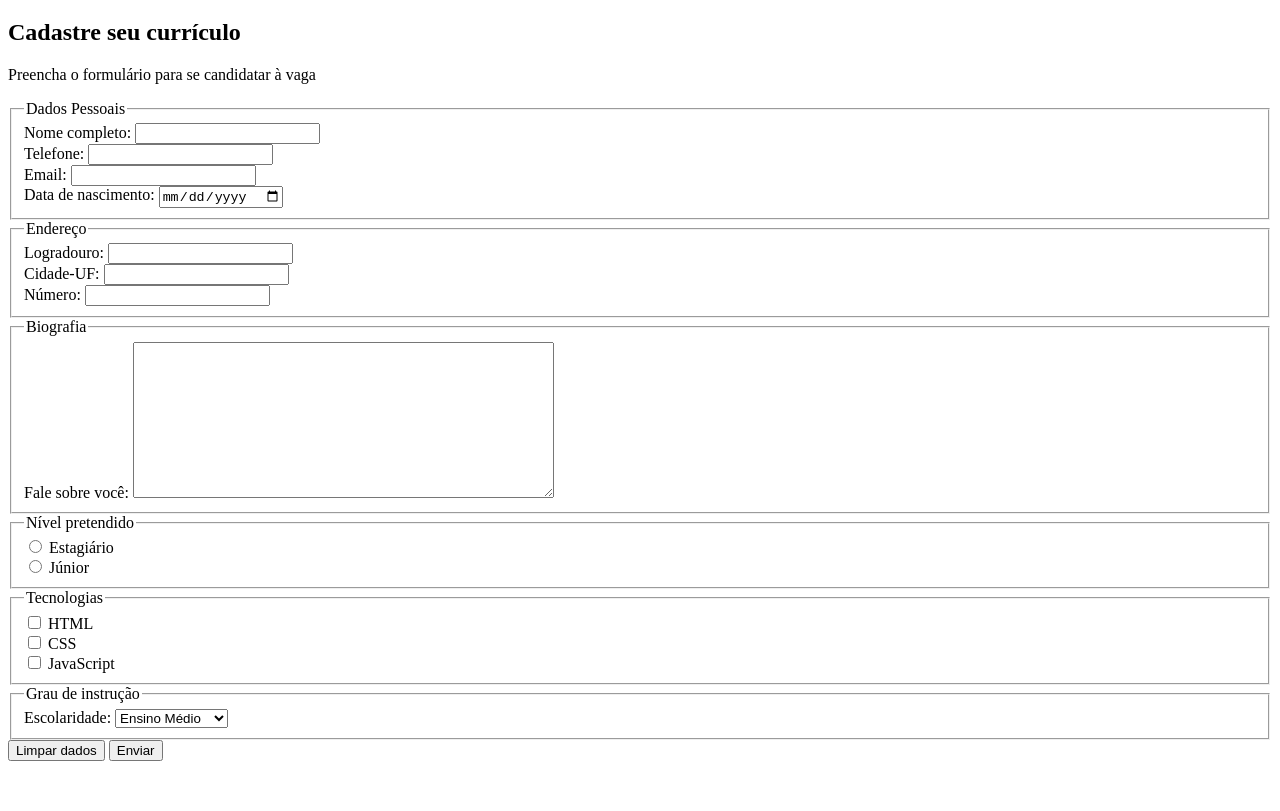
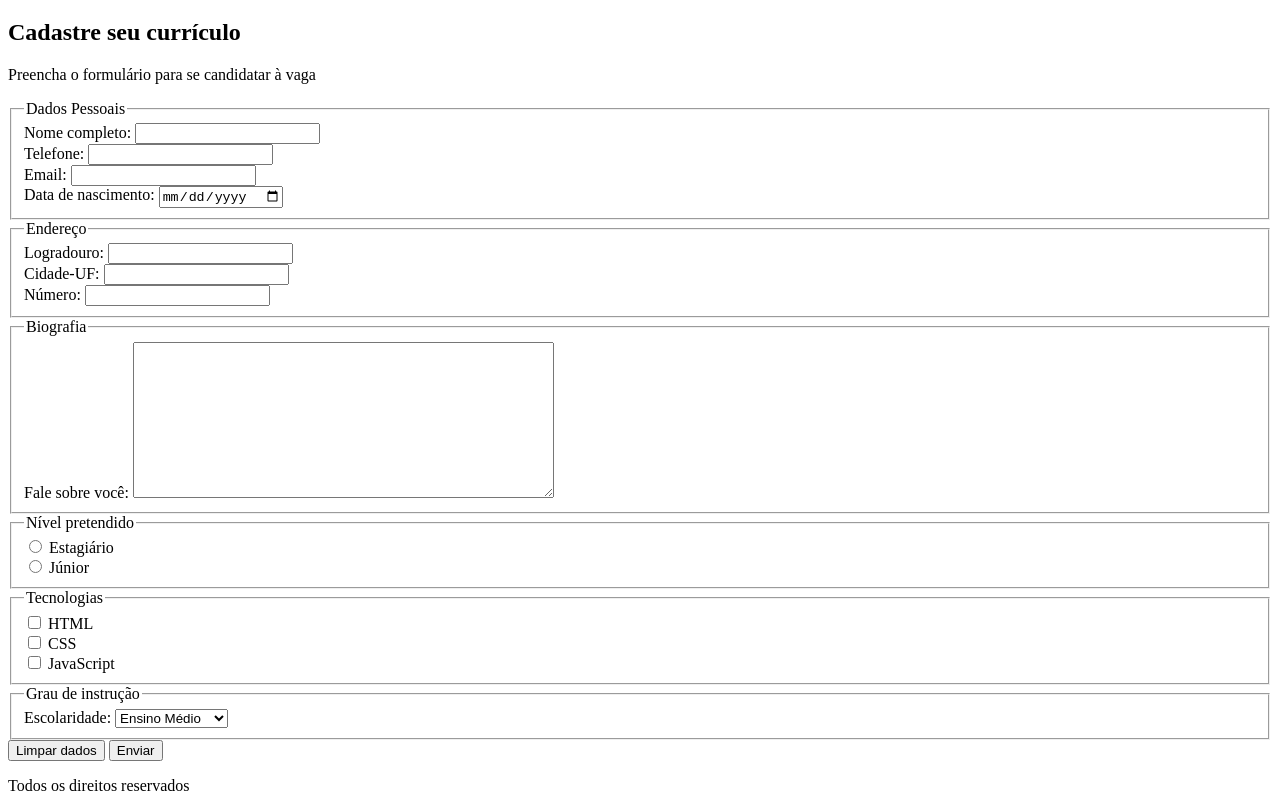
Before and after one commit to rissinhu/FrontEndWeb, a plain HTML site: page AULA03/index.html in a window 1280 px wide. Shown: the part 61-872 px from the top of the page. Before the commit the page ends 830 px from the top, so only its background shows below. Drawn offline with Linux system fonts and the light colour scheme.

Commit message:
aula 3 formulario inicial

```diff
--- a/AULA03/index.html
+++ b/AULA03/index.html
@@ -102,7 +102,7 @@
             </section>
         </main>
         <footer>
-
+            <p>Todos os direitos reservados</p>
         </footer>
         </body>
 </hmtl>
```
